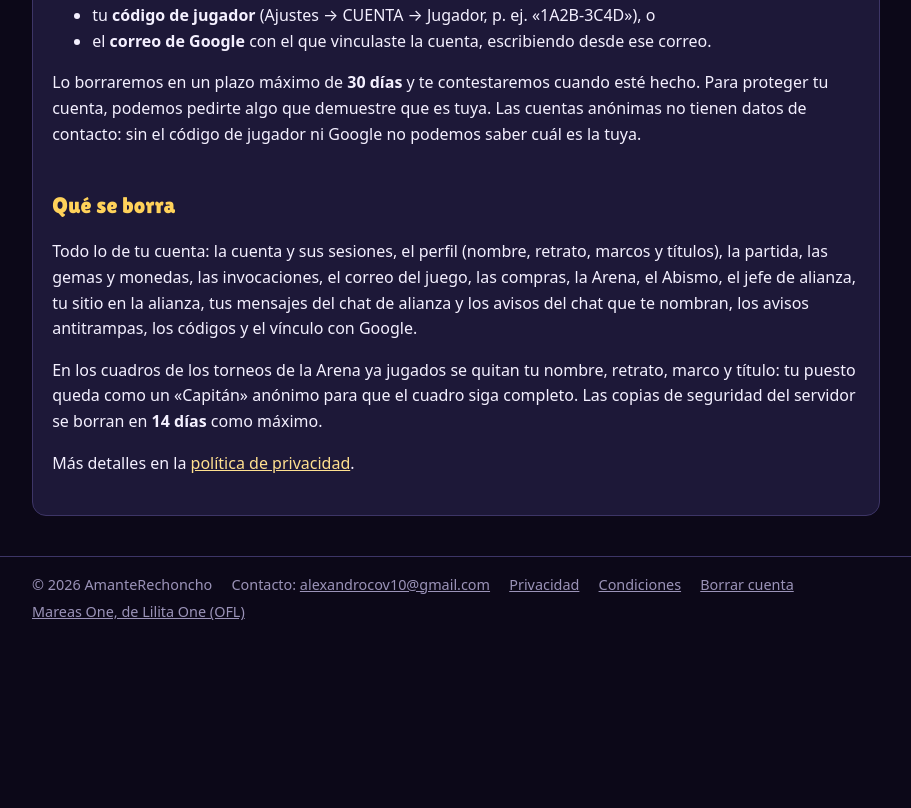
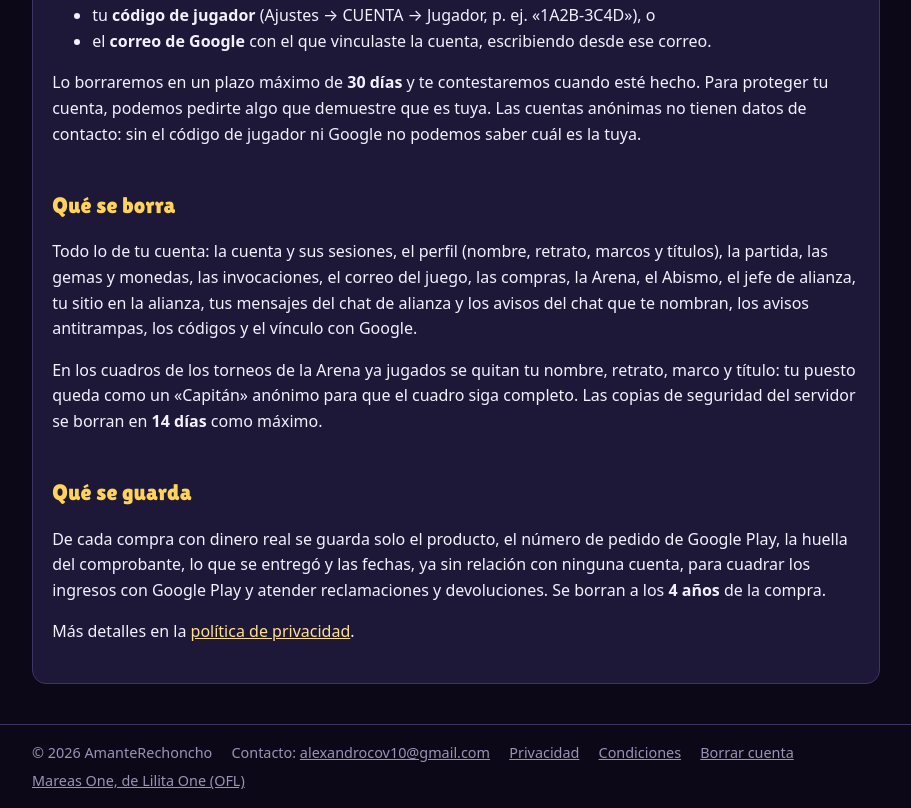
Before and after one commit to ableortu/ableortu.github.io, a plain HTML site: page borrar-cuenta.html in a window 1280 px wide. Shown: the part 578-1386 px from the top of the page, without its empty margins (184-1095 px from the left). Before the commit the page ends 1217 px from the top, so only its background shows below. Drawn offline with Linux system fonts and the light colour scheme.

Commit message:
Web: borrar-cuenta.html

```diff
--- a/borrar-cuenta.html
+++ b/borrar-cuenta.html
@@ -39,6 +39,8 @@
 <h2>Qué se borra</h2>
 <p>Todo lo de tu cuenta: la cuenta y sus sesiones, el perfil (nombre, retrato, marcos y títulos), la partida, las gemas y monedas, las invocaciones, el correo del juego, las compras, la Arena, el Abismo, el jefe de alianza, tu sitio en la alianza, tus mensajes del chat de alianza y los avisos del chat que te nombran, los avisos antitrampas, los códigos y el vínculo con Google.</p>
 <p>En los cuadros de los torneos de la Arena ya jugados se quitan tu nombre, retrato, marco y título: tu puesto queda como un «Capitán» anónimo para que el cuadro siga completo. Las copias de seguridad del servidor se borran en <strong>14 días</strong> como máximo.</p>
+<h2>Qué se guarda</h2>
+<p>De cada compra con dinero real se guarda solo el producto, el número de pedido de Google Play, la huella del comprobante, lo que se entregó y las fechas, ya sin relación con ninguna cuenta, para cuadrar los ingresos con Google Play y atender reclamaciones y devoluciones. Se borran a los <strong>4 años</strong> de la compra.</p>
 <p>Más detalles en la <a href="privacidad.html">política de privacidad</a>.</p>
 </article>
 </main>
```
